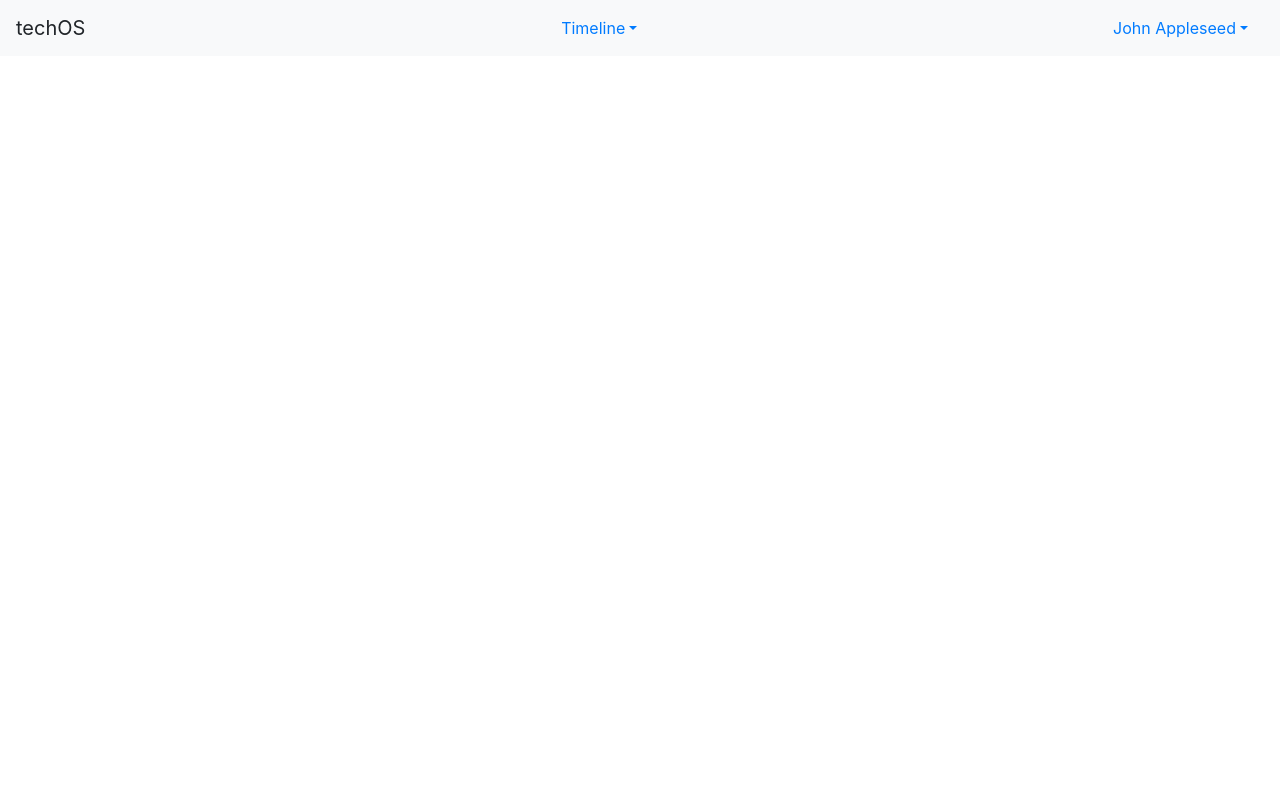
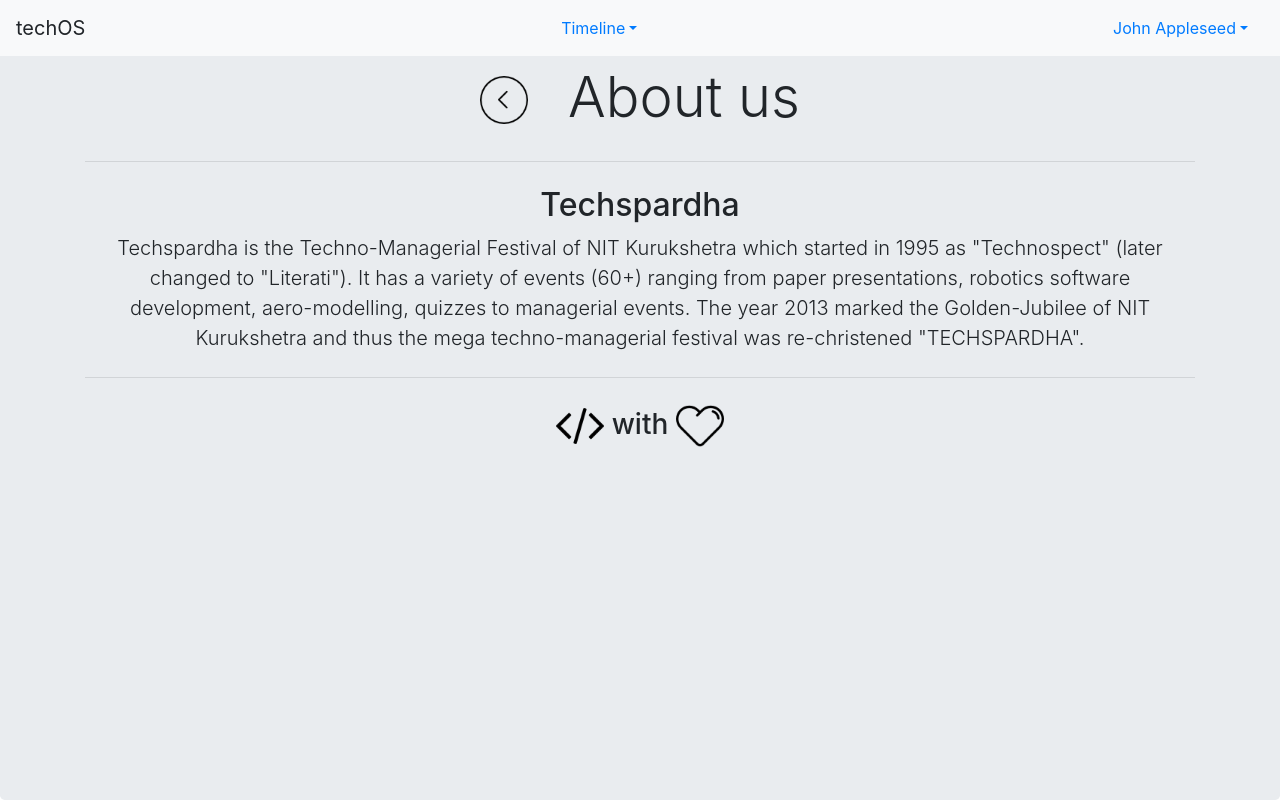
Before and after one commit to gawdsnitkkr/Techspardha-18-prime, a React (Create React App) app: page /aboutUs in a window 1280 px wide. Built offline with nearby package versions, Linux system fonts and the light colour scheme.

Commit message:
about us page added

```diff
--- /dev/null
+++ b/aboutUs/aboutUs.css
@@ -0,0 +1,20 @@
+#aboutUs-page {
+	min-height: 100vh;
+	margin: 0px;
+}
+#back-btn {
+	margin-top: -10px;
+	margin-right: 40px;
+	width: 48px;
+	transition: all 0.2s ease;
+	cursor: pointer;
+}
+#back-btn:hover {
+	margin-right: 50px;
+}
+#aboutUs-heading {
+	margin-bottom: 30px;
+}
+.credit-icons {
+	width: 48px;
+}
--- a/src/App.jsx
+++ b/src/App.jsx
@@ -5,6 +5,7 @@
 import Events from './components/Events/Events';
 import Guests from './components/Guests/Guests';
 import Contact from './components/ContactUs/ContactUs';
+import AboutUs from './components/AboutUs/AboutUs';
 
 const App = () => (
   <BrowserRouter>
@@ -15,6 +16,7 @@
         <Route path="/events" component={Events} />
         <Route path="/guestLectures" component={Guests} />
         <Route path="/contactUs" component={Contact} />
+        <Route path="/aboutUs" component={AboutUs} />
       </div>
     </Switch>
   </BrowserRouter>
--- /dev/null
+++ b/src/components/AboutUs/AboutUs.css
@@ -0,0 +1,20 @@
+#aboutUs-page {
+	min-height: 100vh;
+	margin: 0px;
+}
+#back-btn {
+	margin-top: -10px;
+	margin-right: 40px;
+	width: 48px;
+	transition: all 0.2s ease;
+	cursor: pointer;
+}
+#back-btn:hover {
+	margin-right: 50px;
+}
+#aboutUs-heading {
+	margin-bottom: 30px;
+}
+.credit-icons {
+	width: 48px;
+}
--- /dev/null
+++ b/src/components/AboutUs/AboutUs.jsx
@@ -0,0 +1,40 @@
+import React from 'react';
+import { Link } from 'react-router-dom';
+import './AboutUs.css';
+
+const AboutUs = () => (
+  <div className="jumbotron" id="aboutUs-page">
+    <h1 className="display-4 text-center" id="aboutUs-heading">
+      <small>
+        <Link to="/">
+          <img src="/images/back.png" id="back-btn" alt="back button" />
+        </Link>
+      </small>
+About us
+    </h1>
+
+    <div className="container text-center">
+
+      <hr className="my-4" />
+      <h2>
+Techspardha
+      </h2>
+      <p className="lead">
+			Techspardha is the Techno-Managerial Festival of NIT Kurukshetra which started in 1995 as "Technospect" (later changed to "Literati"). It has a variety of events (60+) ranging from paper presentations, robotics software development, aero-modelling, quizzes to managerial events. The year 2013 marked the Golden-Jubilee of NIT Kurukshetra and thus the mega techno-managerial festival was re-christened "TECHSPARDHA".
+
+      </p>
+
+      <hr className="my-4" />
+      <h3>
+        <img src="/images/code.png" className="credit-icons" alt="code icon" />
+        {' '}
+with
+        {' '}
+        <img src="/images/heart.png" className="credit-icons" alt="heart icon" />
+      </h3>
+    </div>
+
+  </div>
+);
+
+export default AboutUs;
--- a/src/components/Doc/Doc.jsx
+++ b/src/components/Doc/Doc.jsx
@@ -8,7 +8,9 @@
       <div className="btn-group bg-light" role="group" aria-label="dockIcons">
         <button type="button" className="btn dock-icon-btn" data-toggle="tooltip" data-placement="top" title="About us">
           <a href="#aboutus">
-            <img src="/images/doc/aboutus.png" className="dock-icon" />
+            <Link to="/aboutUs">
+              <img src="/images/doc/aboutus.png" className="dock-icon" />
+            </Link>
           </a>
         </button>
         <button type="button" className="btn dock-icon-btn" data-toggle="tooltip" data-placement="top" title="Exhibitions">
```
Also changed, not shown: aboutUs/aboutUs.html (added, +32 -0 lines), public/images/code.png (added), public/images/heart.png (added).
